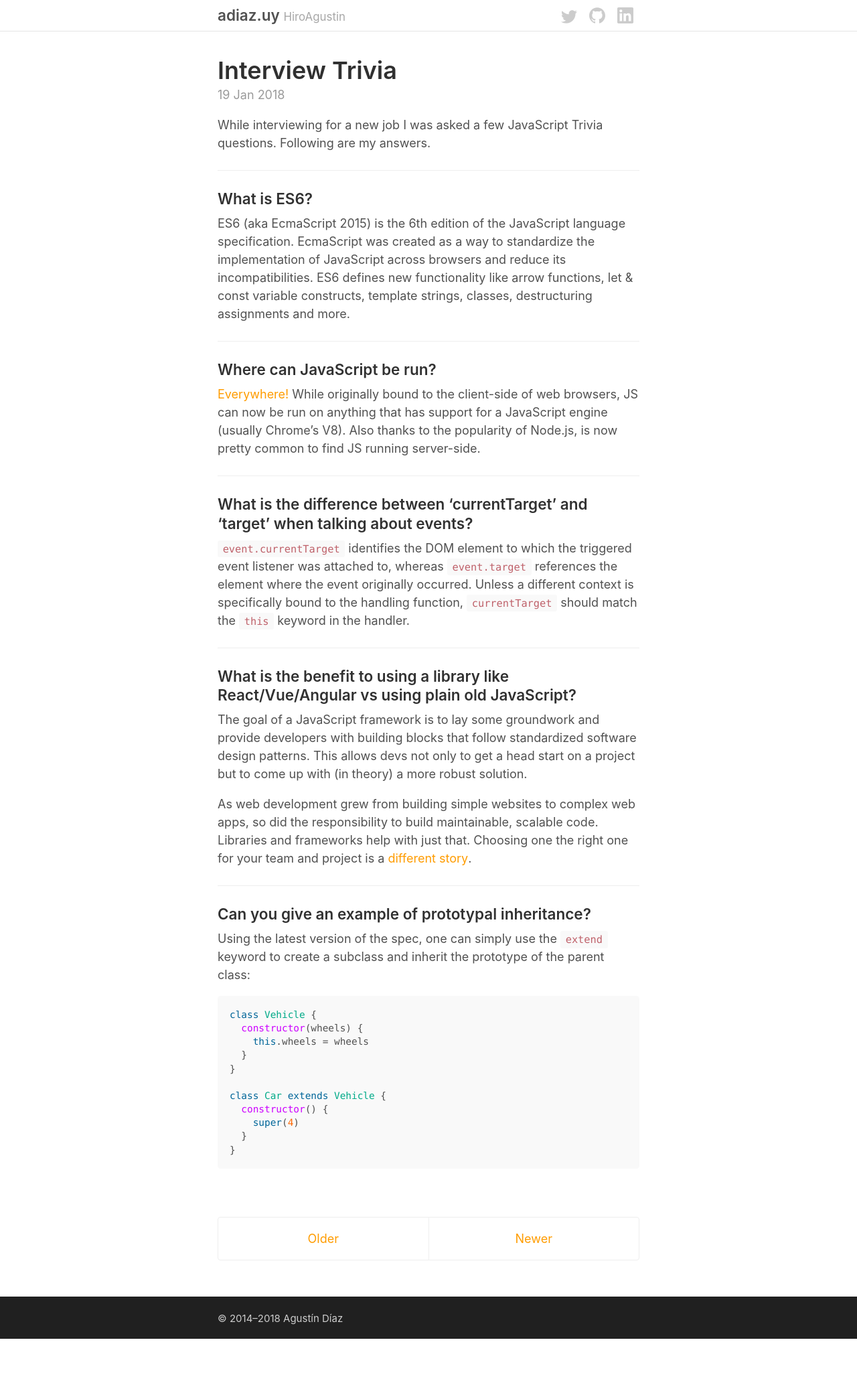
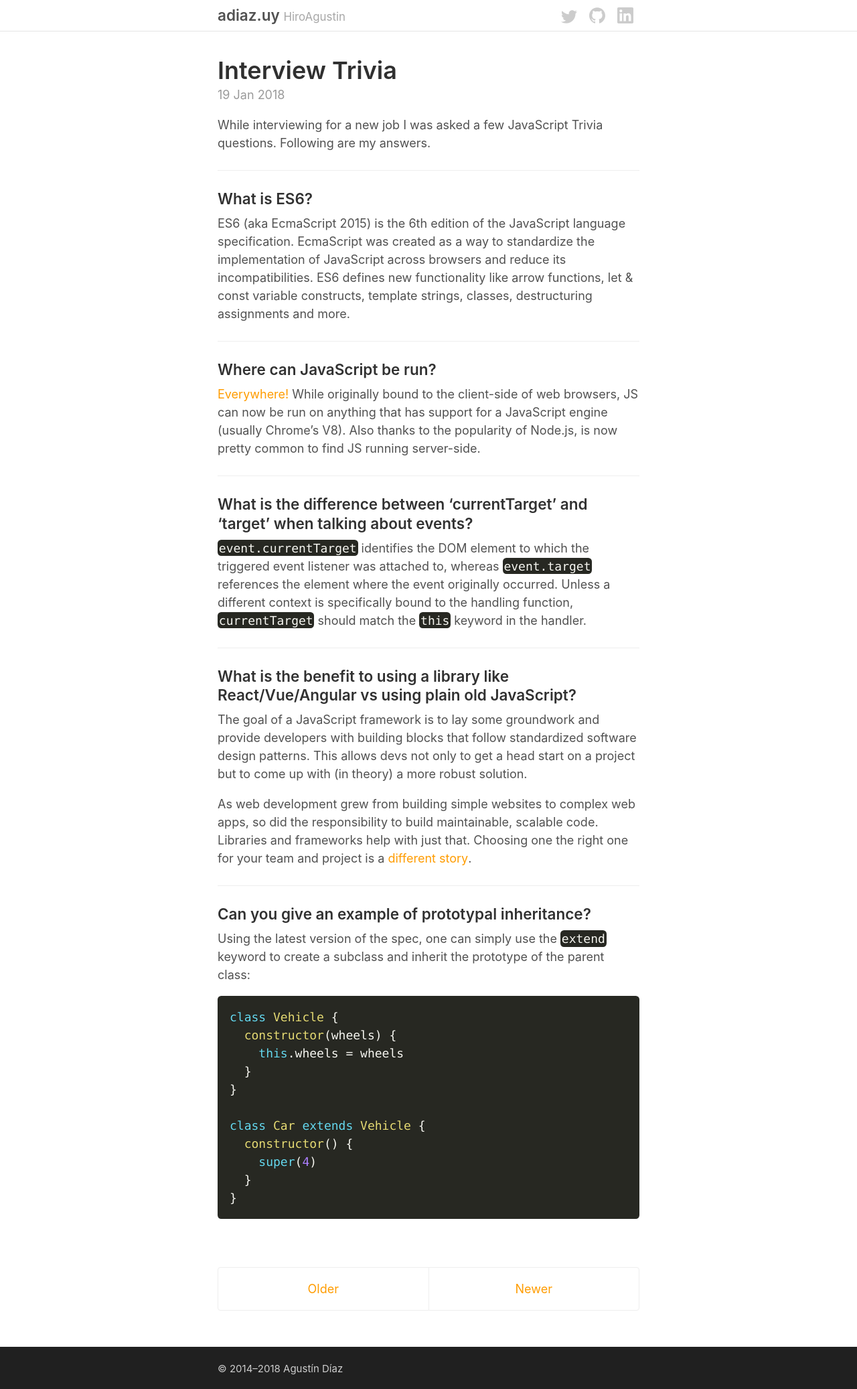
Before and after one commit to HiroAgustin/adiaz.uy-legacy, a Jekyll site: the page built from _posts/2018-01-19-interview-trivia.md, in a window 1280 px wide. Shown: the whole page at 67% size. Built offline with Jekyll 4.4.1, drawn with Linux system fonts in a browser that asks for light colours; nearby versions of some CDN libraries; before the commit the page ends 1999 px from its top, so only the background shows below that.

Commit message:
Replace Rouge syntax highlighting with Prism

````diff
--- a/_config.yml
+++ b/_config.yml
@@ -45,6 +45,9 @@ plugins:
   - jekyll-sitemap
   - jekyll-paginate
 
+# Disable Rouge
+highlighter: none
+
 # Compress
 compress_html:
   clippings: all
--- a/_includes/Head.html
+++ b/_includes/Head.html
@@ -3,6 +3,7 @@
   <meta http-equiv="x-ua-compatible" content="ie=edge">
   <meta name="viewport" content="width=device-width, initial-scale=1">
   <link rel="dns-prefetch" href="//www.google-analytics.com/">
+  <link rel="dns-prefetch" href="//cdnjs.cloudflare.com/">
 
   <title>
     {% if page.title == 'Home' %}
@@ -26,6 +27,8 @@
   <link rel="manifest" href="{{ site.baseurl }}/manifest.json">
   <meta name="theme-color" content="#202020">
 
+  <link rel="stylesheet" href="//cdnjs.cloudflare.com/ajax/libs/prism/1.11.0/themes/prism-okaidia.min.css">
+
   {% capture styles %}
   {% include styles.scss %}
   {% endcapture %}
--- a/_includes/styles.scss
+++ b/_includes/styles.scss
@@ -15,8 +15,6 @@
 @import '../_sass/base';
 @import '../_sass/type';
 @import '../_sass/util';
-@import '../_sass/code';
-@import '../_sass/syntax';
 
 @import '../_sass/layout';
 @import '../_sass/Header';
--- a/_layouts/default.html
+++ b/_layouts/default.html
@@ -12,6 +12,7 @@ layout: compress
       </div>
     </main>
     {% include Footer.html %}
+    <script src="//cdnjs.cloudflare.com/ajax/libs/prism/1.11.0/prism.min.js"></script>
     {% include Analytics.html %}
   </body>
 </html>
--- a/_posts/2018-01-19-interview-trivia.md
+++ b/_posts/2018-01-19-interview-trivia.md
@@ -38,7 +38,7 @@ As web development grew from building simple websites to complex web apps, so di
 Using the latest version of the spec, one can simply use the `extend` keyword to create a
 subclass and inherit the prototype of the parent class:
 
-{% highlight js %}
+```js
 class Vehicle {
   constructor(wheels) {
     this.wheels = wheels
@@ -50,4 +50,4 @@ class Car extends Vehicle {
     super(4)
   }
 }
-{% endhighlight %}
+```
--- a/_sass/_base.scss
+++ b/_sass/_base.scss
@@ -32,6 +32,10 @@ body {
 
 svg {
   fill: currentColor;
+}
+
+pre[class*="language-"] {
+  margin: 1rem 0;
 }
 
 // No `:visited` state is required by default (browsers will use `a`)
--- a/_sass/_code.scss
+++ /dev/null
@@ -1,82 +0,0 @@
-// Code
-//
-// Inline and block-level code snippets. Includes tweaks to syntax highlighted
-// snippets from Pygments/Rouge and Gist embeds.
-
-code,
-pre {
-  font-family: $code-font-family;
-}
-
-code {
-  padding: .25em .5em;
-  font-size: 85%;
-  color: $code-color;
-  background-color: #f9f9f9;
-  border-radius: 3px;
-}
-
-figure {
-  margin: 0;
-}
-
-pre {
-  margin-top: 0;
-  margin-bottom: 1rem;
-}
-
-pre code {
-  padding: 0;
-  font-size: 100%;
-  color: inherit;
-  background-color: transparent;
-}
-
-// Pygments via Jekyll
-.highlight {
-  padding: 1rem;
-  margin-bottom: 1rem;
-  font-size: .8rem;
-  line-height: 1.4;
-  background-color: #f9f9f9;
-  border-radius: .25rem;
-
-  pre {
-    margin-bottom: 0;
-    overflow-x: auto;
-  }
-
-  .lineno {
-    display: inline-block; // Ensures the null space also isn't selectable
-    padding-right: .75rem;
-    padding-left: .25rem;
-    color: #999;
-    // Make sure numbers aren't selectable
-    -webkit-user-select: none;
-       -moz-user-select: none;
-            user-select: none;
-  }
-}
-
-
-// Gist via GitHub Pages
-// .gist .gist-file {
-//   font-family: Menlo, Monaco, "Courier New", monospace !important;
-// }
-// .gist .markdown-body {
-//   padding: 15px;
-// }
-// .gist pre {
-//   padding: 0;
-//   background-color: transparent;
-// }
-// .gist .gist-file .gist-data {
-//   font-size: .8rem !important;
-//   line-height: 1.4;
-// }
-// .gist code {
-//   padding: 0;
-//   color: inherit;
-//   background-color: transparent;
-//   border-radius: 0;
-// }
--- a/_sass/_syntax.scss
+++ /dev/null
@@ -1,67 +0,0 @@
-.highlight {
-  .hll { background-color: #ffc; }
-  .c { color: #999; } /* Comment */
-  .err { color: #a00; background-color: #faa } /* Error */
-  .k { color: #069; } /* Keyword */
-  .o { color: #555 } /* Operator */
-  .cm { color: #09f; font-style: italic } /* Comment.Multiline */
-  .cp { color: #099 } /* Comment.Preproc */
-  .c1 { color: #999; } /* Comment.Single */
-  .cs { color: #999; } /* Comment.Special */
-  .gd { background-color: #fcc; border: 1px solid #c00 } /* Generic.Deleted */
-  .ge { font-style: italic } /* Generic.Emph */
-  .gr { color: #f00 } /* Generic.Error */
-  .gh { color: #030; } /* Generic.Heading */
-  .gi { background-color: #cfc; border: 1px solid #0c0 } /* Generic.Inserted */
-  .go { color: #aaa } /* Generic.Output */
-  .gp { color: #009; } /* Generic.Prompt */
-  .gs { } /* Generic.Strong */
-  .gu { color: #030; } /* Generic.Subheading */
-  .gt { color: #9c6 } /* Generic.Traceback */
-  .kc { color: #069; } /* Keyword.Constant */
-  .kd { color: #069; } /* Keyword.Declaration */
-  .kn { color: #069; } /* Keyword.Namespace */
-  .kp { color: #069 } /* Keyword.Pseudo */
-  .kr { color: #069; } /* Keyword.Reserved */
-  .kt { color: #078; } /* Keyword.Type */
-  .m { color: #f60 } /* Literal.Number */
-  .s { color: #d44950 } /* Literal.String */
-  .na { color: #4f9fcf } /* Name.Attribute */
-  .nb { color: #366 } /* Name.Builtin */
-  .nc { color: #0a8; } /* Name.Class */
-  .no { color: #360 } /* Name.Constant */
-  .nd { color: #99f } /* Name.Decorator */
-  .ni { color: #999; } /* Name.Entity */
-  .ne { color: #c00; } /* Name.Exception */
-  .nf { color: #c0f } /* Name.Function */
-  .nl { color: #99f } /* Name.Label */
-  .nn { color: #0cf; } /* Name.Namespace */
-  .nt { color: #2f6f9f; } /* Name.Tag */
-  .nv { color: #033 } /* Name.Variable */
-  .ow { color: #000; } /* Operator.Word */
-  .w { color: #bbb } /* Text.Whitespace */
-  .mf { color: #f60 } /* Literal.Number.Float */
-  .mh { color: #f60 } /* Literal.Number.Hex */
-  .mi { color: #f60 } /* Literal.Number.Integer */
-  .mo { color: #f60 } /* Literal.Number.Oct */
-  .sb { color: #c30 } /* Literal.String.Backtick */
-  .sc { color: #c30 } /* Literal.String.Char */
-  .sd { color: #c30; font-style: italic } /* Literal.String.Doc */
-  .s2 { color: #c30 } /* Literal.String.Double */
-  .se { color: #c30; } /* Literal.String.Escape */
-  .sh { color: #c30 } /* Literal.String.Heredoc */
-  .si { color: #a00 } /* Literal.String.Interpol */
-  .sx { color: #c30 } /* Literal.String.Other */
-  .sr { color: #3aa } /* Literal.String.Regex */
-  .s1 { color: #c30 } /* Literal.String.Single */
-  .ss { color: #fc3 } /* Literal.String.Symbol */
-  .bp { color: #366 } /* Name.Builtin.Pseudo */
-  .vc { color: #033 } /* Name.Variable.Class */
-  .vg { color: #033 } /* Name.Variable.Global */
-  .vi { color: #033 } /* Name.Variable.Instance */
-  .il { color: #f60 } /* Literal.Number.Integer.Long */
-}
-
-.css .o,
-.css .o + .nt,
-.css .nt + .nt { color: #999; }
````
